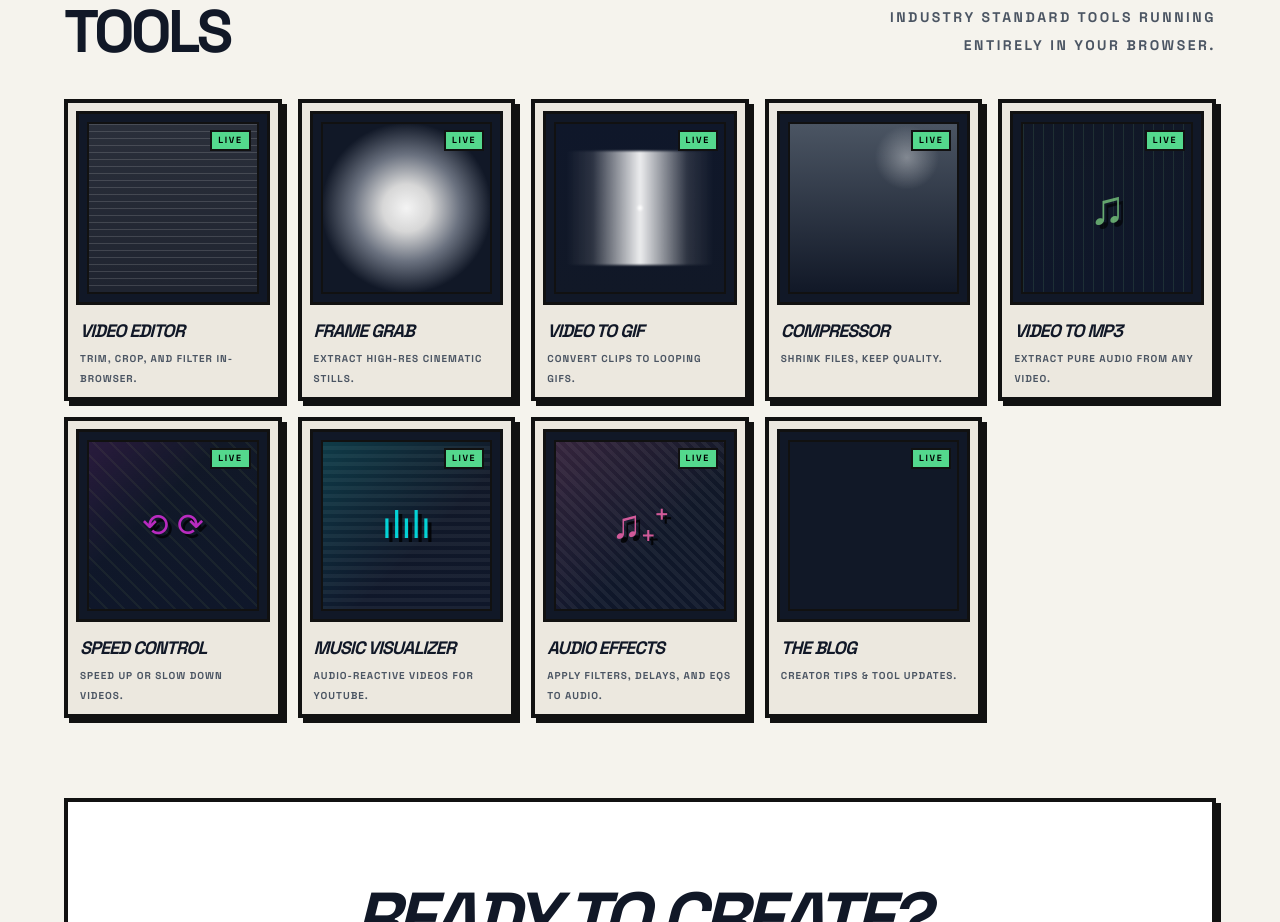
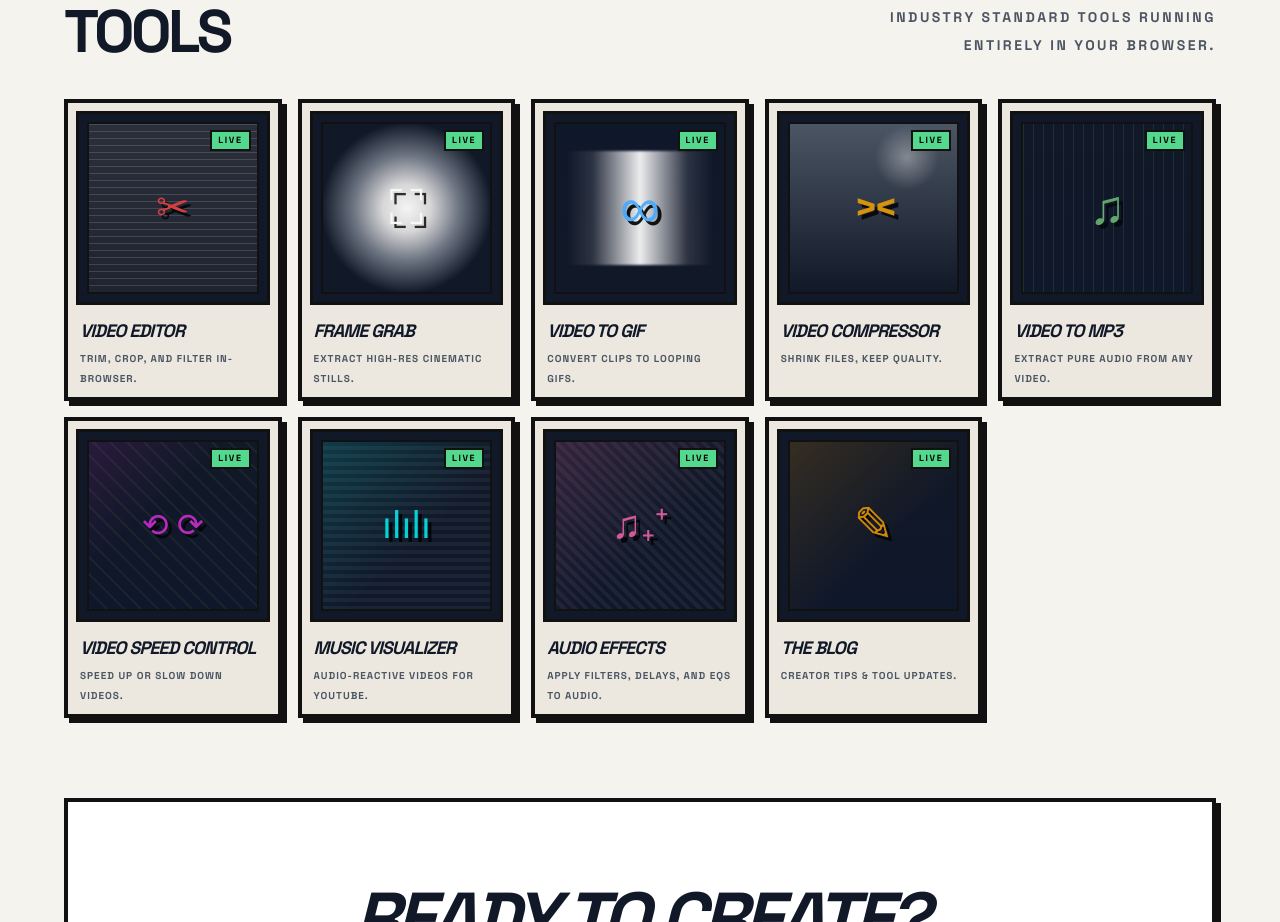
Before and after one commit to milanpandey/nocaputils, a Next.js app: page / in a window 1280 px wide. Shown: the part 1514-2436 px from the top of the page. Built offline with nearby package versions, Linux system fonts and the light colour scheme.

Commit message:
fix: Home page card icons

```diff
--- a/src/app/globals.css
+++ b/src/app/globals.css
@@ -102,7 +102,7 @@ button {
   color: #000;
 }
 
-.tool-art-grid {
+.tool-art-edit {
   background:
     linear-gradient(180deg, rgba(255, 255, 255, 0.05), transparent),
     repeating-linear-gradient(
@@ -113,20 +113,46 @@ button {
       transparent 7px
     ),
     #1f2430;
+  position: relative;
 }
 
-.tool-art-frame {
+.tool-art-edit::before {
+  content: "✂";
+  position: absolute;
+  left: 50%;
+  top: 50%;
+  transform: translate(-50%, -50%);
+  font-size: 2.5rem;
+  color: #ff4444;
+  text-shadow: 4px 4px 0px #000;
+  opacity: 0.8;
+}
+
+.tool-art-grab {
   background:
     radial-gradient(circle at center, #f4f4f4 0%, #d7d7d7 20%, #6b7280 45%, #111827 72%),
     #111827;
+  position: relative;
 }
 
-.tool-art-wave {
+.tool-art-grab::before {
+  content: "⛶";
+  position: absolute;
+  left: 50%;
+  top: 50%;
+  transform: translate(-50%, -50%);
+  font-size: 3rem;
+  color: #ffffff;
+  text-shadow: 4px 4px 0px #000;
+  opacity: 0.8;
+}
+
+.tool-art-gif {
   background: linear-gradient(180deg, #0f172a 0%, #111827 100%);
   position: relative;
 }
 
-.tool-art-wave::before {
+.tool-art-gif::before {
   content: "";
   position: absolute;
   inset: 16% 6%;
@@ -143,10 +169,56 @@ button {
   filter: blur(1px);
 }
 
-.tool-art-compress {
+.tool-art-gif::after {
+  content: "∞";
+  position: absolute;
+  left: 50%;
+  top: 50%;
+  transform: translate(-50%, -50%);
+  font-size: 3.5rem;
+  color: #44aaff;
+  text-shadow: 4px 4px 0px #000;
+  opacity: 0.9;
+}
+
+.tool-art-shrink {
   background:
     radial-gradient(circle at 70% 20%, rgba(255, 255, 255, 0.35), transparent 18%),
     linear-gradient(180deg, #4b5563 0%, #111827 100%);
+  position: relative;
+}
+
+.tool-art-shrink::before {
+  content: "><";
+  position: absolute;
+  left: 50%;
+  top: 50%;
+  transform: translate(-50%, -50%);
+  font-size: 2.5rem;
+  font-weight: 900;
+  color: #ffaa00;
+  text-shadow: 4px 4px 0px #000;
+  opacity: 0.8;
+  letter-spacing: -5px;
+}
+
+.tool-art-pencil {
+  background:
+    linear-gradient(135deg, rgba(255, 165, 0, 0.15) 0%, transparent 60%),
+    linear-gradient(180deg, #111827 0%, #0f172a 100%);
+  position: relative;
+}
+
+.tool-art-pencil::before {
+  content: "✎";
+  position: absolute;
+  left: 50%;
+  top: 50%;
+  transform: translate(-50%, -50%);
+  font-size: 3rem;
+  color: #ffa500;
+  text-shadow: 4px 4px 0px #000;
+  opacity: 0.8;
 }
 
 .tool-art-mp3 {
--- a/src/app/page.tsx
+++ b/src/app/page.tsx
@@ -8,28 +8,28 @@ const tools = [
     name: "Video Editor",
     description: "Trim, crop, and filter in-browser.",
     status: "Live",
-    artClass: "tool-art-grid",
+    artClass: "tool-art-edit",
   },
   {
     id: "video-frame-extractor",
     name: "Frame Grab",
     description: "Extract high-res cinematic stills.",
     status: "Live",
-    artClass: "tool-art-frame",
+    artClass: "tool-art-grab",
   },
   {
     id: "video-to-gif",
     name: "Video to GIF",
     description: "Convert clips to looping GIFs.",
     status: "Live",
-    artClass: "tool-art-wave",
+    artClass: "tool-art-gif",
   },
   {
     id: "compress-video",
-    name: "Compressor",
+    name: "Video Compressor",
     description: "Shrink files, keep quality.",
     status: "Live",
-    artClass: "tool-art-compress",
+    artClass: "tool-art-shrink",
   },
   {
     id: "video-to-mp3",
@@ -40,7 +40,7 @@ const tools = [
   },
   {
     id: "change-video-speed",
-    name: "Speed Control",
+    name: "Video Speed Control",
     description: "Speed up or slow down videos.",
     status: "Live",
     artClass: "tool-art-speed",
@@ -64,7 +64,7 @@ const tools = [
     name: "The Blog",
     description: "Creator tips & tool updates.",
     status: "Live",
-    artClass: "tool-art-blog",
+    artClass: "tool-art-pencil",
   },
 ];
 
```
